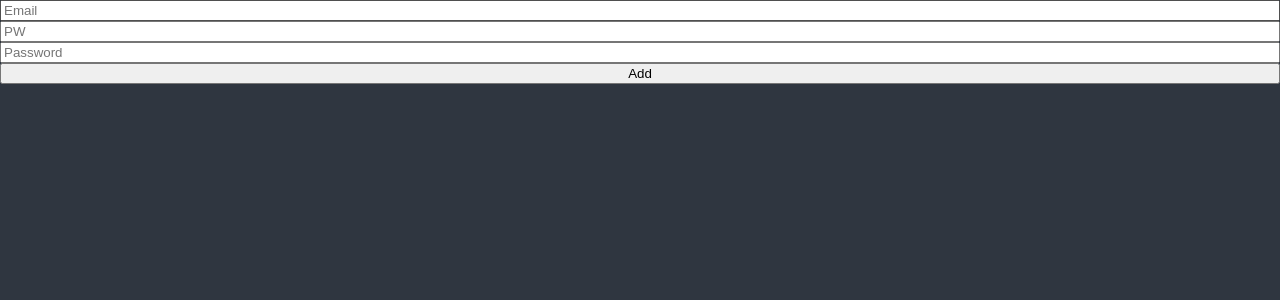
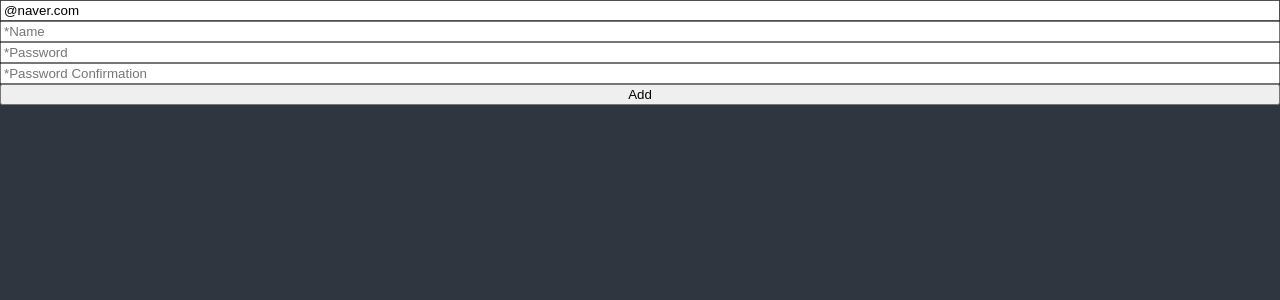
Before and after one commit to dition0221/react_master_class, a React (Create React App) app: page / in a window 1280 px wide. Shown: the top 300 px of the page. Built offline with nearby package versions, Linux system fonts and the light colour scheme.

Commit message:
23-09-02 / React-Hook-Form(2)

```diff
--- a/src/ToDoList.tsx
+++ b/src/ToDoList.tsx
@@ -1,9 +1,61 @@
 import { useForm } from "react-hook-form";
 
+/*
+interface IForm {
+  toDo: string;
+}
+
 export default function ToDoList() {
-  const { register, handleSubmit } = useForm();
-  const onValid = (data: any) => {
-    console.log(data);
+  const {
+    register,
+    handleSubmit,
+    setValue,
+    formState: { errors },
+    reset,
+  } = useForm<IForm>();
+  const handleValid = (data: IForm) => {
+    console.log("Add to do", data.toDo);
+    reset();
+  };
+  return (
+    <div>
+      <form onSubmit={handleSubmit(handleValid)}>
+        <input {...register("toDo", { required: "Please write a To-Do" })} />
+        <button>Add</button>
+        <span>{errors?.toDo?.message}</span>
+      </form>
+    </div>
+  );
+}
+*/
+
+interface IForm {
+  email: string;
+  name: string;
+  password: string;
+  password1: string;
+}
+
+export default function ToDoList() {
+  // form
+  const {
+    register,
+    handleSubmit,
+    formState: { errors },
+    setError,
+  } = useForm<IForm>({
+    defaultValues: {
+      email: "@naver.com",
+    },
+  });
+  const onValid = (data: IForm) => {
+    if (data.password !== data.password1) {
+      setError(
+        "password1",
+        { message: "PW are not the same." },
+        { shouldFocus: true }
+      );
+    }
   };
 
   return (
@@ -12,15 +64,45 @@ export default function ToDoList() {
         style={{ display: "flex", flexDirection: "column" }}
         onSubmit={handleSubmit(onValid)}
       >
-        <input {...register("email", { required: true })} placeholder="Email" />
         <input
-          {...register("pw", {
-            required: "PW is Required",
+          {...register("email", {
+            required: "Email is required.",
+            pattern: {
+              value: /^[A-Za-z0-9._%+-]+@naver\.com$/,
+              message: "Only 'naver.com' emails allowed.",
+            },
+          })}
+          placeholder="*Email"
+        />
+        <span>{errors?.email?.message}</span>
+        <input
+          {...register("name", {
+            required: "Name is required.",
+            validate: {
+              noNico: (value) =>
+                value.includes("nico") ? "No 'nico' allowed." : true,
+              noNick: (value) =>
+                !value.includes("nick") || "No 'nick' allowed.",
+            },
+          })}
+          placeholder="*Name"
+        />
+        <span>{errors?.name?.message}</span>
+        <input
+          {...register("password", {
+            required: "PW is required.",
             minLength: { value: 5, message: "Your PW is too short" },
           })}
-          placeholder="PW"
+          placeholder="*Password"
         />
-        <input {...register("password")} placeholder="Password" />
+        <span>{errors?.password?.message}</span>
+        <input
+          {...register("password1", {
+            required: "PW confirmation is required.",
+          })}
+          placeholder="*Password Confirmation"
+        />
+        <span>{errors?.password1?.message}</span>
         <button>Add</button>
       </form>
     </div>
```
Also changed, not shown: 2 other files (tests, documents, lock files or other folders).
